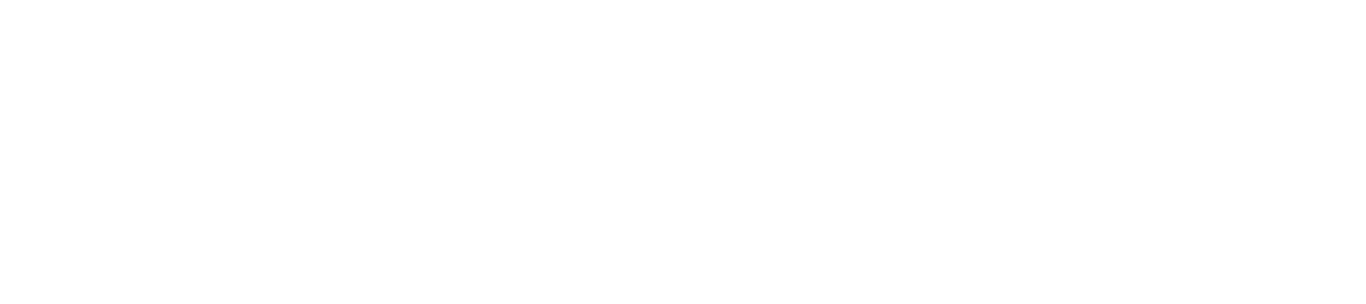
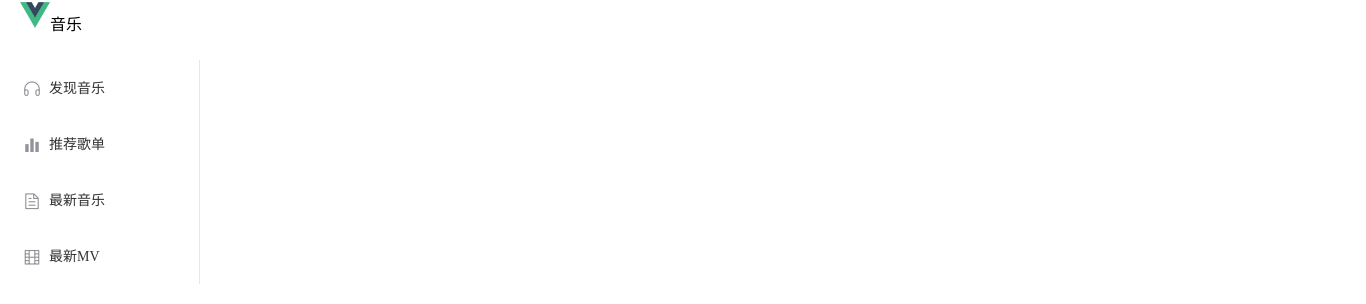
Before and after one commit to kakuuuu/vue_music, a Vue app: page /#/home in a window 1280 px wide. Shown: the top 304 px of the page, 1366 px wide, since content can reach past the window. Built offline with nearby package versions, Linux system fonts and the light colour scheme.

Commit message:
基本路由框架

```diff
--- a/package.json
+++ b/package.json
@@ -27,6 +27,8 @@
     "eslint-plugin-promise": "^4.2.1",
     "eslint-plugin-standard": "^4.0.0",
     "eslint-plugin-vue": "^6.1.2",
+    "less": "^3.11.1",
+    "less-loader": "^5.0.0",
     "vue-template-compiler": "^2.6.11"
   }
 }
--- /dev/null
+++ b/src/assets/css/global.css
@@ -0,0 +1,22 @@
+/* 全局样式表 */
+html,body,#app{
+    height: 100%;
+    margin: 0;
+    padding: 0;
+    min-width:1366px;
+}
+.el-breadcrumb{
+    margin-bottom: 15px;
+    font-size: 12px;
+}
+.el-table{
+    margin-top: 15px;
+    font-size: 12px;
+}
+/* 解决el-table第一行与其他行对不齐的问题 */
+.el-table th {
+	display: table-cell!important;
+}
+.el-pagination{
+    margin-top: 15px;
+}
--- /dev/null
+++ b/src/components/Discover.vue
@@ -0,0 +1,12 @@
+<template>
+  <h3>hello!</h3>
+</template>
+<script>
+export default {
+
+}
+</script>
+
+<style lang="less" scoped>
+
+</style>
--- a/src/main.js
+++ b/src/main.js
@@ -3,7 +3,8 @@
 import router from './router'
 import './plugins/element.js'
 import 'element-ui/lib/theme-chalk/index.css'
-
+// 导入全局样式表
+import './assets/css/global.css'
 Vue.config.productionTip = false
 
 new Vue({
--- a/src/views/Home.vue
+++ b/src/views/Home.vue
@@ -1,7 +1,7 @@
 <template>
   <el-container class="home-container">
     <!-- 头部 -->
-    <el-header>
+    <el-header >
       <div>
         <img src="../assets/logo.png" />
         <span>音乐</span>
@@ -12,6 +12,28 @@
       <!-- 侧边栏 -->
       <el-aside :width="isCollapse ? '64px' : '200px'">
         <!-- 侧边导航 -->
+        <el-menu
+          default-active="2"
+          class="el-menu-vertical-demo"
+          :router="true"
+        >
+          <el-menu-item :index="'/discover'">
+            <i class="el-icon-headset"></i>
+            <span slot="title">发现音乐</span>
+          </el-menu-item>
+          <el-menu-item :index="'/playlists'">
+            <i class="el-icon-s-data"></i>
+            <span slot="title">推荐歌单</span>
+          </el-menu-item>
+          <el-menu-item :index="'/songs'">
+            <i class="el-icon-document"></i>
+            <span slot="title">最新音乐</span>
+          </el-menu-item>
+          <el-menu-item :index="'/mvs'">
+            <i class="el-icon-film"></i>
+            <span slot="title">最新MV</span>
+          </el-menu-item>
+        </el-menu>
       </el-aside>
       <!-- 右侧内容 -->
       <el-main>
@@ -26,9 +48,10 @@
 </script>
 
 <style lang="less" scoped>
-.el-header{
-  img{
-    height: 30px
+.el-header {
+  background-color: #fff;
+  img {
+    height: 30px;
   }
 }
 /* .el-header img {
```
Also changed, not shown: src/router/index.js (+5 -2 lines), 1 other file (tests, documents, lock files or other folders).
